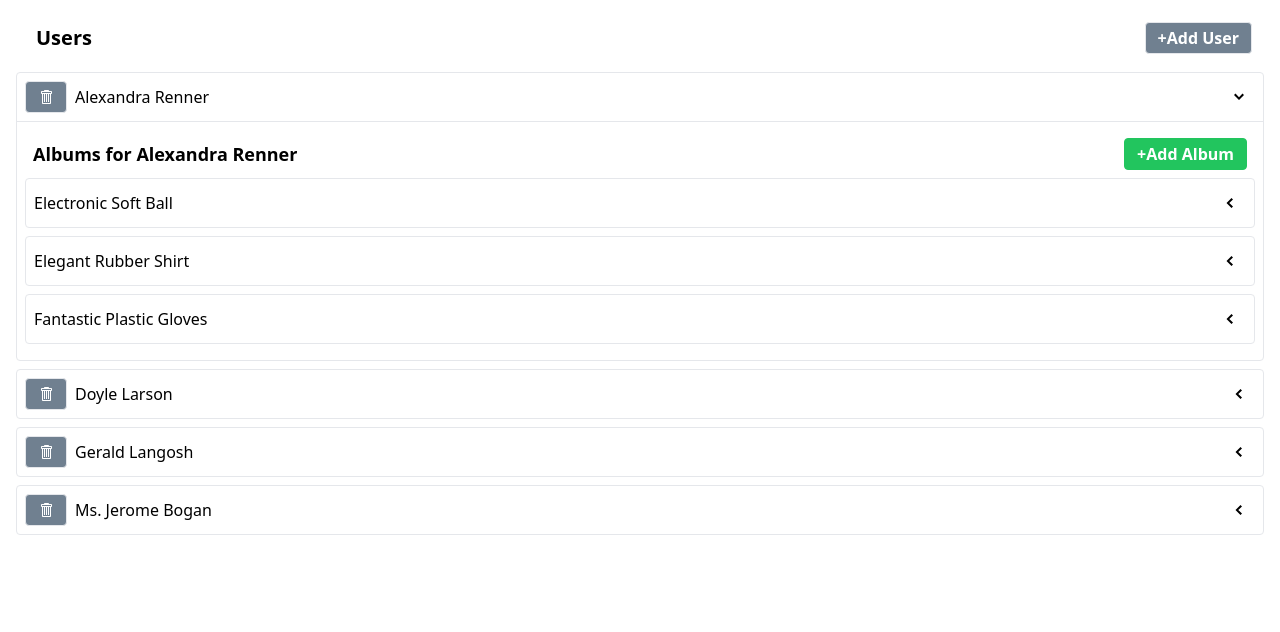
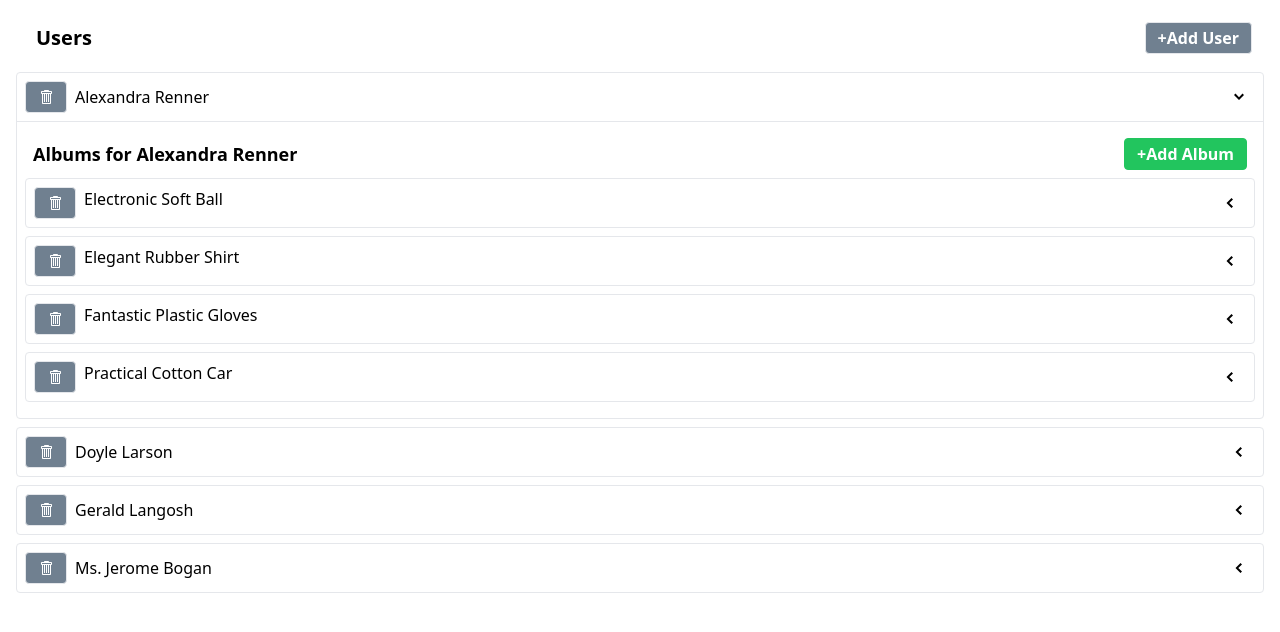
Before and after one commit to sedat355/redux_async_thunks, a React (Vite) app: page / in a window 1280 px wide. Both pictures are taken after a click on the element 1239 px from the left and 97 px from the top of the page. Shown: the top 632 px of the page. Built offline with nearby package versions, Linux system fonts and the light colour scheme; data requests are answered from the project's data file.

Commit message:
AlbumListItem blş. oluşturuldu

```diff
--- a/db.json
+++ b/db.json
@@ -77,6 +77,11 @@
       "id": "3a18",
       "userId": "05f6",
       "title": "Fantastic Plastic Gloves"
+    },
+    {
+      "id": "cf85",
+      "userId": "05f6",
+      "title": "Practical Cotton Car"
     }
   ],
   "photos": []
--- a/src/components/AlbumList.jsx
+++ b/src/components/AlbumList.jsx
@@ -3,6 +3,7 @@ import { useAddAlbumMutation, useFetchAlbumsQuery } from '../store'
 import Skeleton from './Skeleton';
 import ExpandablePanel from './ExpandablePanel';
 import Button from './Button';
+import AlbumListItem from './AlbumListItem';
 
 const AlbumList = ({user}) => {
   const { data, error, isLoading } = useFetchAlbumsQuery(user);
@@ -19,12 +20,8 @@ const AlbumList = ({user}) => {
     content = <div>Error loading albums!!</div>
   } else {
     content = data.map(album => {
-      const header = <div>{album.title}</div>
-
       return (
-        <ExpandablePanel key={album.id} header={header}>
-          List of photos in the album
-        </ExpandablePanel>
+       <AlbumListItem key={album.id} album={album}/>
       )
     })
   }
--- /dev/null
+++ b/src/components/AlbumListItem.jsx
@@ -0,0 +1,21 @@
+import React from 'react'
+import ExpandablePanel from './ExpandablePanel'
+import Button from './Button'
+import { GoTrashcan } from 'react-icons/go'
+
+const AlbumListItem = ({album}) => {
+  const header = (
+    <div className='flex '>
+      <Button><GoTrashcan/></Button>
+      <span className='ml-2'>{album.title}</span>
+    </div>
+  )
+
+  return (
+    <ExpandablePanel header={header}>
+      List of photos in the album
+    </ExpandablePanel>
+  )
+}
+
+export default AlbumListItem
--- a/src/store/apis/albumsApi.jsx
+++ b/src/store/apis/albumsApi.jsx
@@ -8,6 +8,7 @@ const pause = (duration) => {
     }, duration);
   })
 }
+
 const albumsApi = createApi({
   reducerPath: 'albums',
   baseQuery: fetchBaseQuery({
@@ -18,6 +19,7 @@ const albumsApi = createApi({
       return fetch(...args);
     }
    }),
+
   endpoints(builder) {
     return {
       fetchAlbums: builder.query({
```
